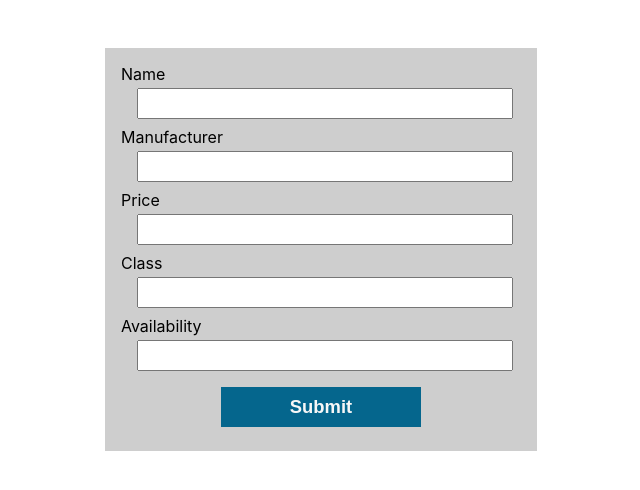
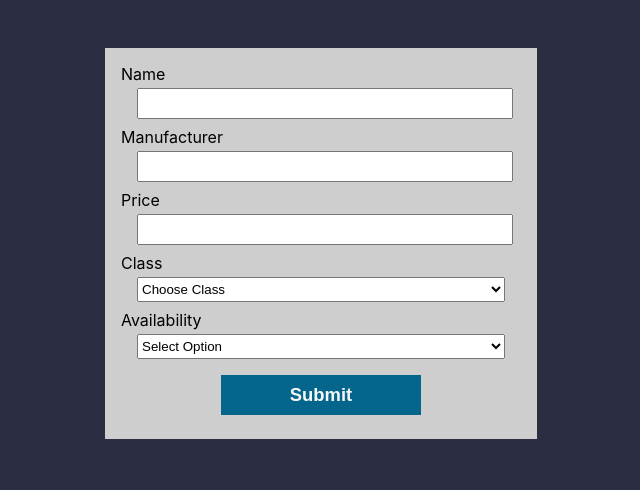
Before and after one commit to dkersten/vehicle-tracker-fe, a React (Create React App) app: page / in a window 1280 px wide. Shown: the top 490 px of the page, without its empty margins (319-959 px from the left). Built offline with nearby package versions, Linux system fonts and the light colour scheme.

Commit message:
added new car form

```diff
--- a/src/App.css
+++ b/src/App.css
@@ -11,7 +11,7 @@ label {
   margin-bottom: .25rem;
 }
 
-input {
+input, select {
   display: block;
   margin-left: 1rem;
   margin-bottom: .5rem;
@@ -31,3 +31,7 @@ input[type="submit"] {
   font-size: 1.15rem;
   font-weight: 700;
 }
+
+body {
+  background: #2b2d42;
+}
--- a/src/App.js
+++ b/src/App.js
@@ -36,14 +36,29 @@ const App = () => {
 
     console.log("submitting")
 
-    setCarName('')
-    setCarManufacturer('')
-    setCarPrice('')
-    setCarClass('')
-    setCarAvailability('')
+    fetch('http://localhost:3000/vehicles', {
+      method: "POST",
+      headers: {
+        "Content-Type": "application/json",
+        "Accept": "application/json"
+      },
+      body: JSON.stringify({
+        name: carName,
+        manufacturer: carManufacturer,
+        price: carPrice,
+        vclass: carClass,
+        availability: carAvailability
+      })
+    })
+      .then(resp => resp.json())
+      .then(() => {
+        setCarName('')
+        setCarManufacturer('')
+        setCarPrice('')
+        setCarClass('')
+        setCarAvailability('')
+      })
   }
-
-  console.log(carName, carManufacturer, carPrice, carClass, carAvailability)
 
   return (
     <div className="App">
@@ -64,12 +79,47 @@ const App = () => {
 
         <div>
           <label style={{"paddingRight": "10px"}} htmlFor="setCarClass">Class</label>
-          <input type="text" name="setCarClass" value={carClass} onChange={handleClassChange} />
+          <select name="setCarClass" id="carClass" onChange={handleClassChange}>
+          <option value="">Choose Class</option>
+            <option value="super">Super</option>
+            <option value="boat">Boat</option>
+            <option value="commercial">Commercial</option>
+            <option value="compact">Compact</option>
+            <option value="coupe">Coupe</option>
+            <option value="cycle">Cycle</option>
+            <option value="emergency">Emergency</option>
+            <option value="helicopter">Helicopter</option>
+            <option value="industrial">Industrial</option>
+            <option value="military">Military</option>
+            <option value="motorcycle">Motorcycle</option>
+            <option value="muscle">Muscle</option>
+            <option value="off road">Off Road</option>
+            <option value="open wheel">Open Wheel</option>
+            <option value="plane">Plane</option>
+            <option value="sedan">Sedan</option>
+            <option value="service">Service</option>
+            <option value="sport">Sport</option>
+            <option value="sports classic">Sports Classic</option>
+            <option value="suv">SUV</option>
+            <option value="utility">Utility</option>
+            <option value="van">Van</option>
+          </select>
         </div>
 
         <div>
           <label style={{"paddingRight": "10px"}} htmlFor="setCarAvailability">Availability</label>
-          <input type="text" name="setCarAvailability" value={carAvailability} onChange={handleAvailabilityChange} />
+          <select name="setCarAvailability" id="availability" onChange={handleAvailabilityChange}>
+          <option value="">Select Option</option>
+            <option value="Legendary Motorsport">Legendary Motorsport</option>
+            <option value="Southern S.A. Super Autos">Southern S.A. Super Autos</option>
+            <option value="Warstock Cache & Carry">Warstock Cache & Carry</option>
+            <option value="Benny's Original Motor Works">Benny's Original Motor Works</option>
+            <option value="Elitás Travel">Elitás Travel</option>
+            <option value="DockTease">DockTease</option>
+            <option value="ArenaWar.tv">ArenaWar.tv</option>
+            <option value="Pedal and Metal Cycles">Pedal and Metal Cycles</option>
+            <option value="Other">Other</option>
+          </select>
         </div>
 
         <div>
```
